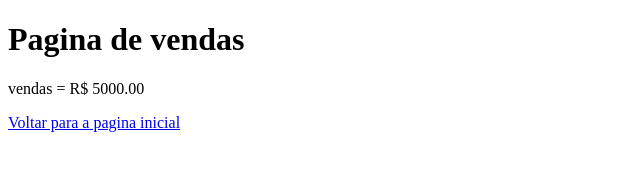
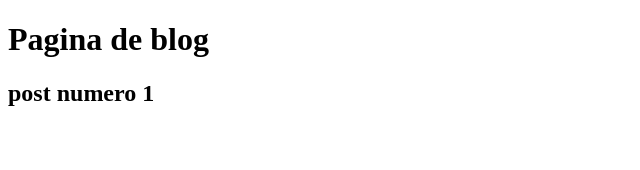
Before and after one commit to RayGoncalves21/AulagitHub, a plain HTML site: page blog.html in a window 1280 px wide. Shown: the whole page, without its empty margins (0-640 px from the left). Drawn offline with Linux system fonts and the light colour scheme.

Commit message:
Criada pagina de blog

```diff
--- a/vendas.html
+++ b/blog.html
@@ -7,8 +7,8 @@
     <title>Document</title>
 </head>
 <body>
-    <h1>Pagina de vendas</h1>
-    <p>vendas = R$ 5000.00</p>
-    <a href="index.html"> Voltar para a pagina inicial</a>
+    <h1>Pagina de blog</h1>
+    <h2>post numero 1</h2>
+
 </body>
 </html>
```
